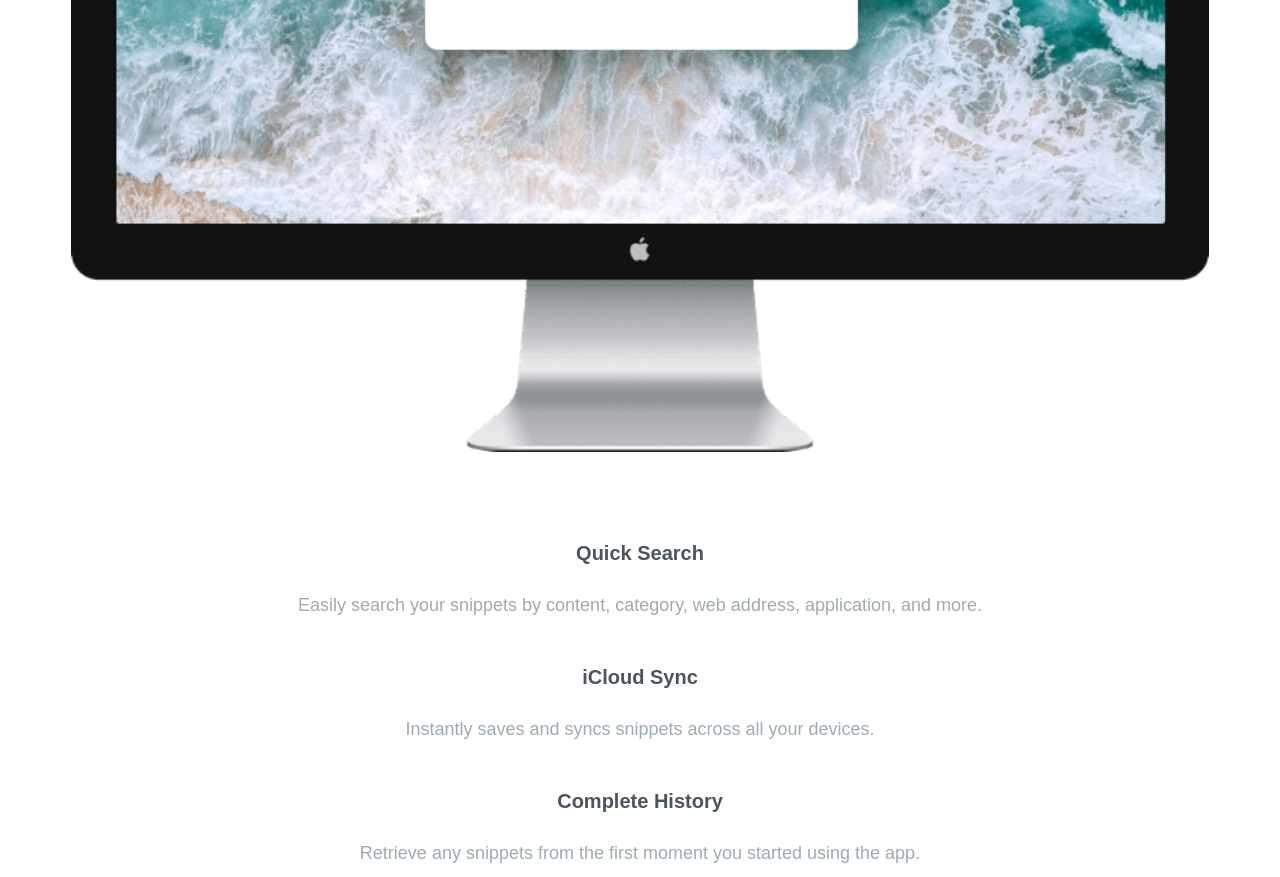
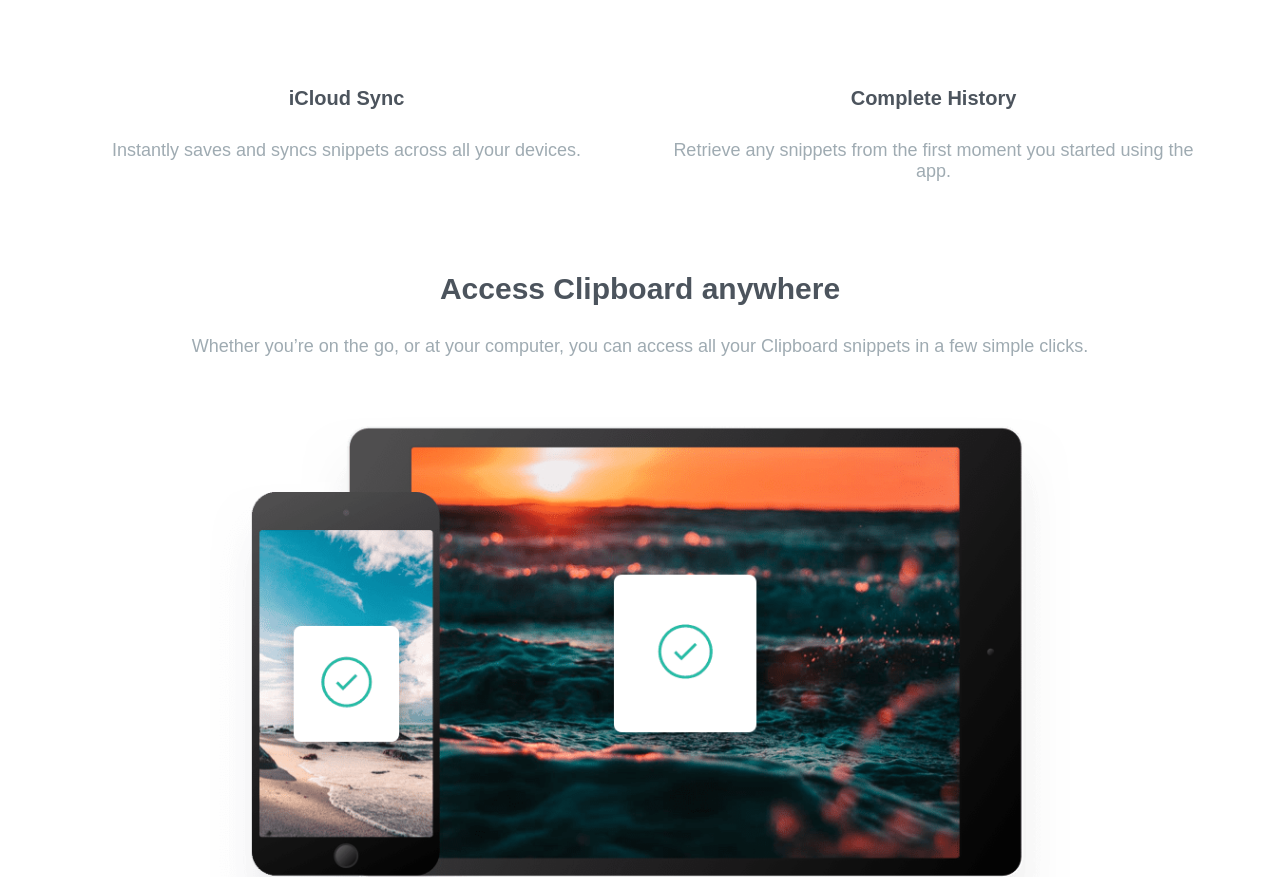
Before and after one commit to fyrfli/clipboard-landing-page, a plain HTML site: page index.html in a window 1280 px wide. Shown: the part 1168-2045 px from the top of the page. Drawn offline with Linux system fonts and the light colour scheme; a web font is replaced by a local one.

Commit message:
Testing a theory

```diff
--- a/styles/style.css
+++ b/styles/style.css
@@ -101,11 +101,26 @@ p {
     gap: 2rem;
     justify-content: center;
 }
+@media screen and (min-width: 40rem) {
+    .desktop-features {
+        display: flex;
+        flex-flow: row wrap;
+    }
+    .desktop-features .item {
+        flex: 0 1 45%;
+    }
+}
 .desktop-pic {
     display: block;
     margin: 5rem auto;
     width: 95%;
     height: auto;
+}
+@media screen and (min-width: 40rem) {
+    .desktop-pic {
+        position: relative;
+        float: left;
+    }
 }
 .item {
     flex-basis: 95%;
@@ -137,6 +152,7 @@ p {
     display: flex;
     flex-flow: row wrap;
     margin: 6rem auto;
+    justify-content: center;
 }
 .mobile-pic {
     display: block;
```
